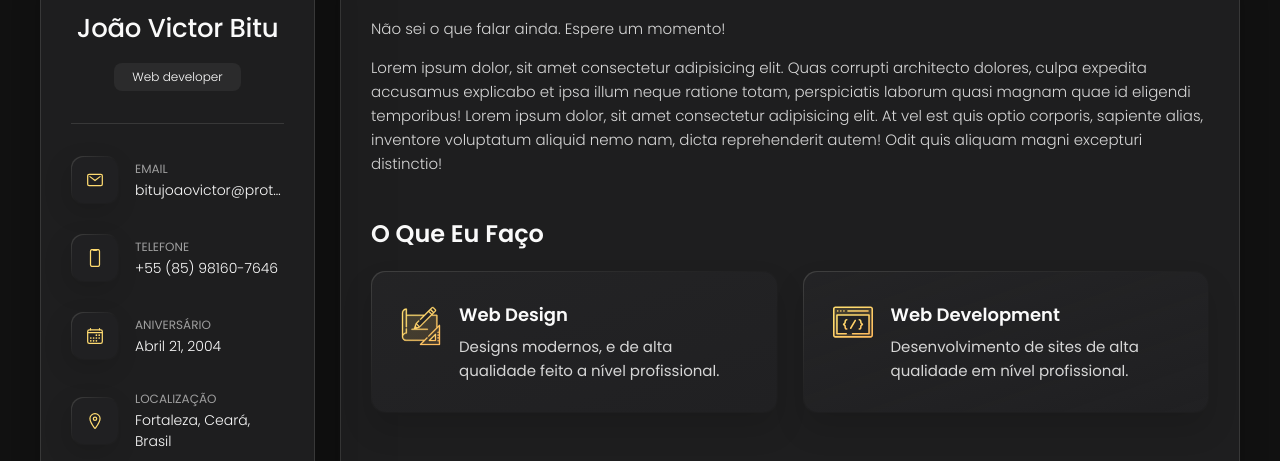
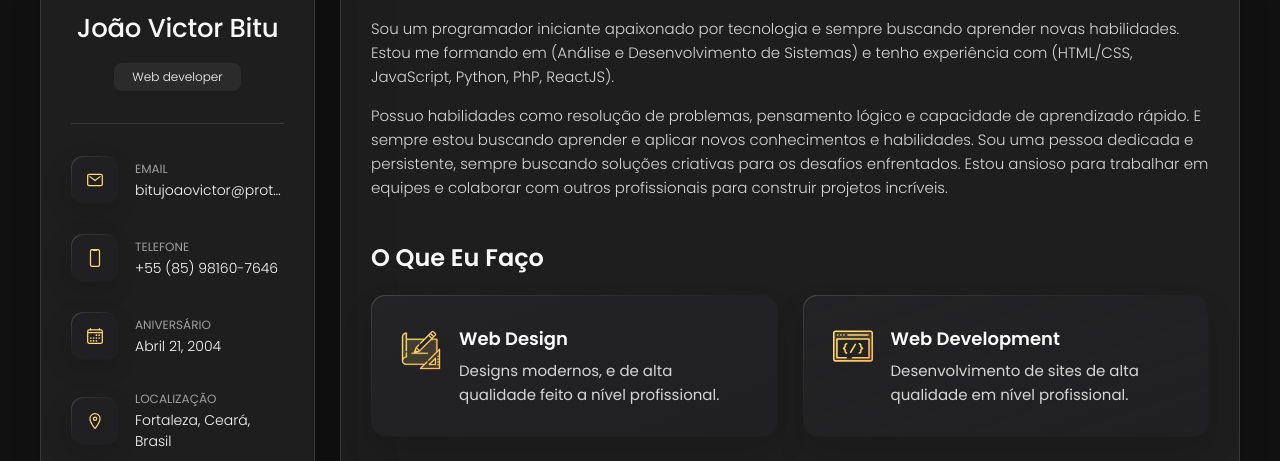
Before and after one commit to johnbitu/portfolio, a plain HTML site: page index.html in a window 1280 px wide. Shown: the part 162-623 px from the top of the page. Drawn offline with nearby package versions, Linux system fonts and the light colour scheme.

Commit message:
Update index.html

```diff
--- a/index.html
+++ b/index.html
@@ -221,11 +221,11 @@
 
         <section class="about-text">
           <p>
-            Não sei o que falar ainda. Espere um momento!
+            Sou um programador iniciante apaixonado por tecnologia e sempre buscando aprender novas habilidades. Estou me formando em (Análise e Desenvolvimento de Sistemas) e tenho experiência com (HTML/CSS, JavaScript, Python, PhP, ReactJS).
           </p>
 
           <p>
-            Lorem ipsum dolor, sit amet consectetur adipisicing elit. Quas corrupti architecto dolores, culpa expedita accusamus explicabo et ipsa illum neque ratione totam, perspiciatis laborum quasi magnam quae id eligendi temporibus! Lorem ipsum dolor, sit amet consectetur adipisicing elit. At vel est quis optio corporis, sapiente alias, inventore voluptatum aliquid nemo nam, dicta reprehenderit autem! Odit quis aliquam magni excepturi distinctio!
+            Possuo habilidades como resolução de problemas, pensamento lógico e capacidade de aprendizado rápido. E sempre estou buscando aprender e aplicar novos conhecimentos e habilidades. Sou uma pessoa dedicada e persistente, sempre buscando soluções criativas para os desafios enfrentados. Estou ansioso para trabalhar em equipes e colaborar com outros profissionais para construir projetos incríveis.
           </p>
         </section>
 
```
